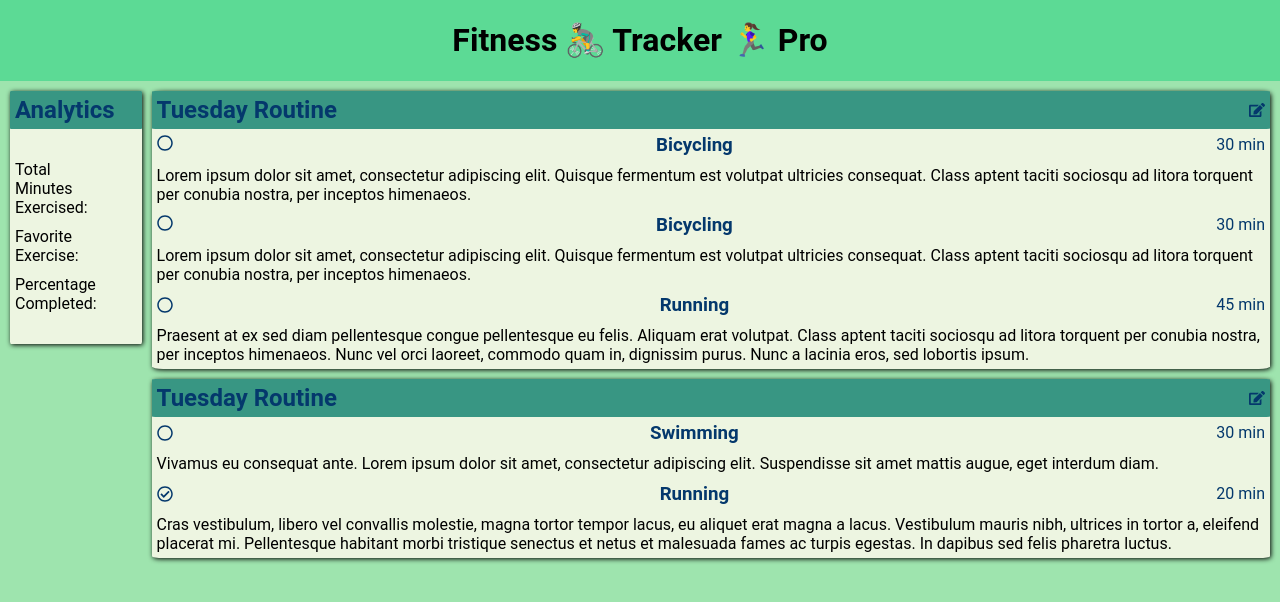
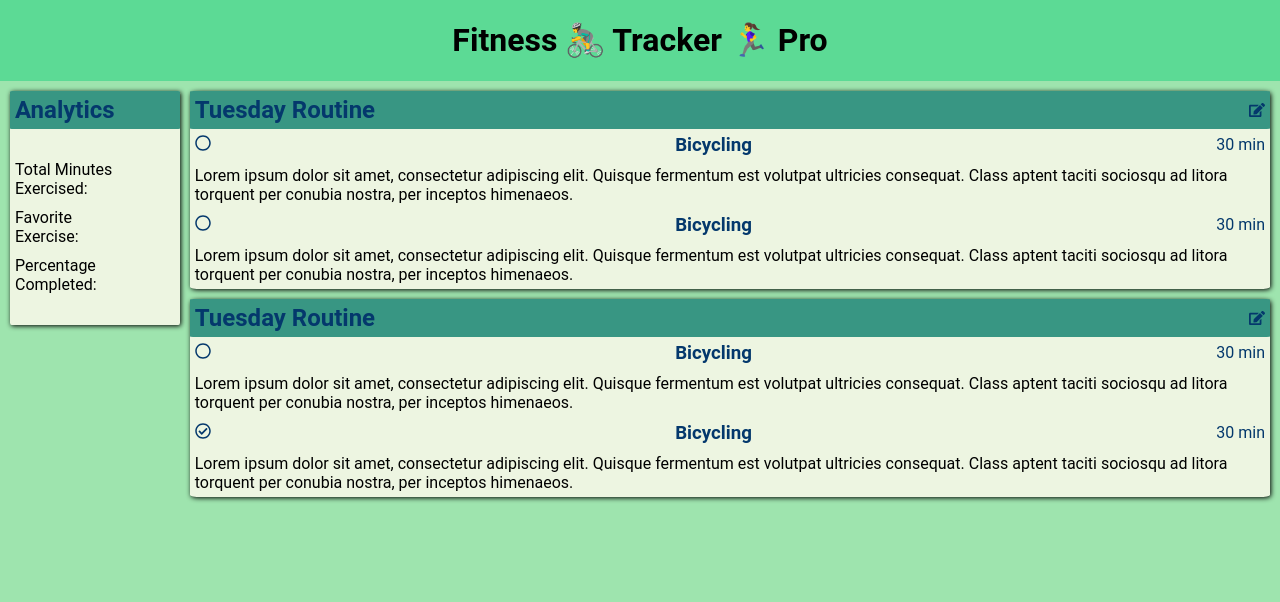
Before and after one commit to dwyfrequency/react-fitness-tracker, a React (Create React App) app: page / in a window 1280 px wide. Shown: the top 602 px of the page. Built offline with nearby package versions, Linux system fonts and the light colour scheme.

Commit message:
successfully passed down db info to fitness log

```diff
--- a/src/App.js
+++ b/src/App.js
@@ -18,7 +18,7 @@ function App() {
           return {
             id,
             date,
-            ...dailyWorkout,
+            dailyWorkout,
           };
         });
         setWorkouts(workoutsArr);
--- a/src/ExerciseEntry.js
+++ b/src/ExerciseEntry.js
@@ -1,11 +1,18 @@
 import React from 'react';
 import { FaRegCircle, FaRegCheckCircle, FaEdit } from 'react-icons/fa';
 
-export const ExerciseEntry = props => (
+export const ExerciseEntry = ({
+  completed,
+  itemId,
+  date,
+  name,
+  description,
+  timeDuration,
+}) => (
   <React.Fragment>
     <div className="exercise" className="exercise-header">
       <span onClick={() => {}}>
-        {props.completed ? <FaRegCheckCircle /> : <FaRegCircle />}
+        {completed ? <FaRegCheckCircle /> : <FaRegCircle />}
       </span>
       <h3>Bicycling</h3>
       <span>30 min</span>
--- a/src/WorkoutLog.js
+++ b/src/WorkoutLog.js
@@ -3,51 +3,28 @@ import { PanelHeader } from './PanelHeader';
 import { ExerciseEntry } from './ExerciseEntry';
 import { FaRegCircle, FaRegCheckCircle, FaEdit } from 'react-icons/fa';
 
-export const WorkoutLog = props => {
+export const WorkoutLog = ({ workouts }) => {
+  const workoutEntries = workouts.map(({ id, date, dailyWorkout }, idx) => (
+    <div key={`${id}#${idx}`} className="workout">
+      <PanelHeader className={'workout-header'} editable={true} />
+      {dailyWorkout.map((workout, idx) => (
+        <ExerciseEntry
+          key={workout + idx}
+          itemId={id}
+          date={date}
+          {...workout}
+        />
+      ))}
+    </div>
+  ));
   return (
     <div id="workouts">
-      <div className="workout">
+      {workoutEntries}
+      {/* <div className="workout">
         <PanelHeader className={'workout-header'} editable={true} />
         <ExerciseEntry />
         <ExerciseEntry />
-        <div id="exercise-2" className="exercise-header">
-          <FaRegCircle />
-          <h3>Running</h3>
-          <span>45 min</span>
-        </div>
-        <div>
-          Praesent at ex sed diam pellentesque congue pellentesque eu felis.
-          Aliquam erat volutpat. Class aptent taciti sociosqu ad litora torquent
-          per conubia nostra, per inceptos himenaeos. Nunc vel orci laoreet,
-          commodo quam in, dignissim purus. Nunc a lacinia eros, sed lobortis
-          ipsum.
-        </div>
-      </div>
-      <div className="workout">
-        <PanelHeader className={'workout-header'} editable={true} />
-        <div id="exercise-3" className="exercise-header">
-          <FaRegCircle />
-          <h3>Swimming</h3>
-          <span>30 min</span>
-        </div>
-        <div>
-          Vivamus eu consequat ante. Lorem ipsum dolor sit amet, consectetur
-          adipiscing elit. Suspendisse sit amet mattis augue, eget interdum
-          diam.
-        </div>
-        <div id="exercise-4" className="exercise-header">
-          <FaRegCheckCircle />
-          <h3>Running</h3>
-          <span>20 min</span>
-        </div>
-        <div>
-          Cras vestibulum, libero vel convallis molestie, magna tortor tempor
-          lacus, eu aliquet erat magna a lacus. Vestibulum mauris nibh, ultrices
-          in tortor a, eleifend placerat mi. Pellentesque habitant morbi
-          tristique senectus et netus et malesuada fames ac turpis egestas. In
-          dapibus sed felis pharetra luctus.
-        </div>
-      </div>
+      </div> */}
     </div>
   );
 };
--- a/src/__mockapi/callWorkoutDb.js
+++ b/src/__mockapi/callWorkoutDb.js
@@ -10,14 +10,14 @@ export default function() {
             {
               name: 'Bicycling',
               timeDuration: 30,
-              desription:
+              description:
                 'Lorem ipsum dolor sit amet, consectetur adipiscing elit. Quisque fermentum \nest volutpat ultricies consequat. Class aptent taciti sociosqu ad litora\n torquent per conubia nostra, per inceptos himenaeos.',
               completed: false,
             },
             {
               name: 'Running',
               timeDuration: 45,
-              desription:
+              description:
                 'Blorem ipsum dolor sit amet, consectetur adipiscing elit. Dimsum fermentum \nest volutpat ultricies consequat. Class aptent taciti sociosqu ad litora\n torquent per conubia nostra, per inceptos himenaeos.',
               completed: false,
             },
@@ -31,14 +31,14 @@ export default function() {
             {
               name: 'Bicycling',
               timeDuration: 30,
-              desription:
+              description:
                 'Lorem ipsum dolor sit amet, consectetur adipiscing elit. Quisque fermentum \nest volutpat ultricies consequat. Class aptent taciti sociosqu ad litora\n torquent per conubia nostra, per inceptos himenaeos.',
               completed: false,
             },
             {
               name: 'Swimming',
               timeDuration: 30,
-              desription:
+              description:
                 'Vivamus eu consequat ante. Lorem ipsum dolor sit amet, consectetur adipiscing elit. Suspendisse sit amet mattis augue, eget interdum diam.',
               completed: true,
             },
```
